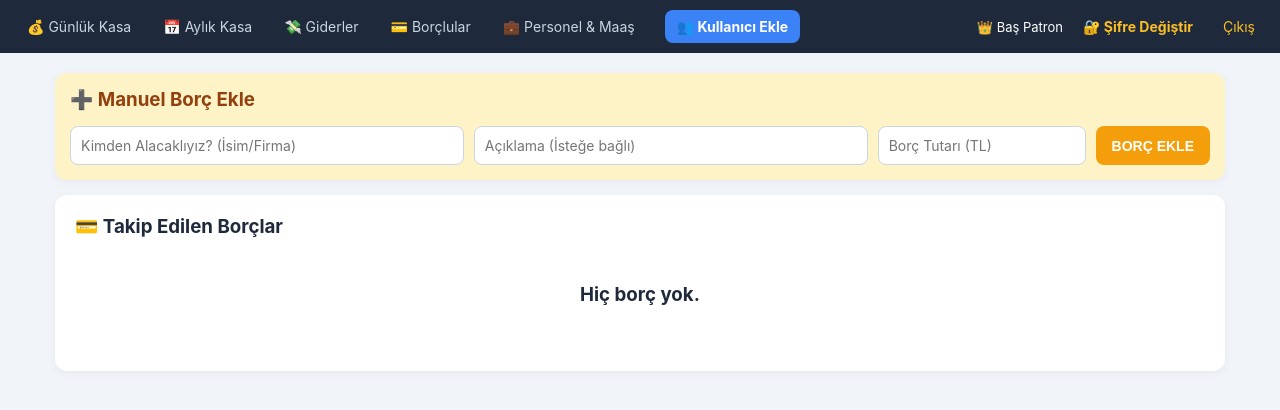
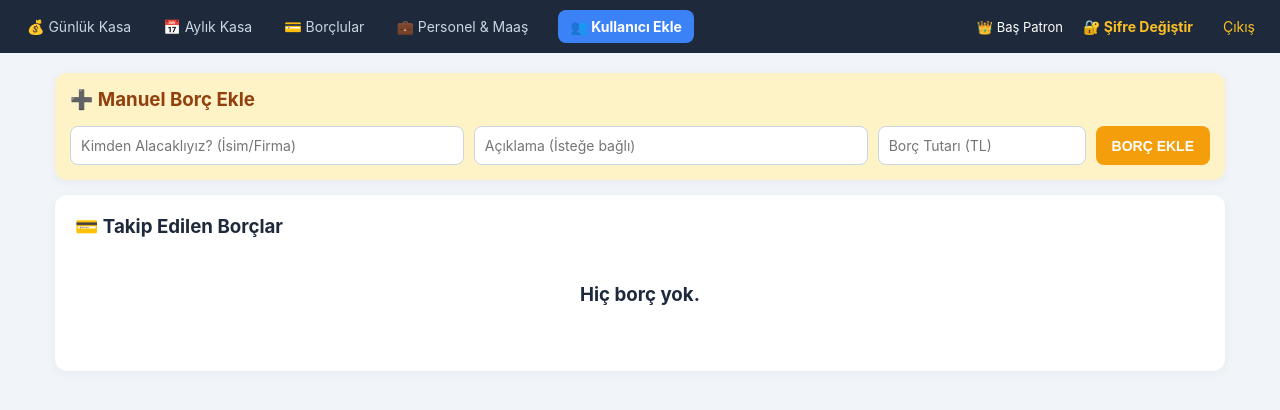
Before and after one commit to Kadirsh299/acar-kasa-takip, a Flask app: page /borclular in a window 1280 px wide. Shown: the top 410 px of the page. Run offline with Flask 3, Linux system fonts and the light colour scheme; the visitor is signed in with stand-in values (Sample User, id 1); data comes from the database, SQL or seed files in the repository; data that the repository does not hold is empty; parts of the project's set-up code (start-up, migrations or seed data) failed here and were passed over.

Commit message:
Update base.html

```diff
--- a/templates/base.html
+++ b/templates/base.html
@@ -34,7 +34,6 @@ input:focus,select:focus{outline:2px solid #3b82f6;border-color:transparent}
 <nav>
 <a href="{{ url_for('kasa') }}">💰 Günlük Kasa</a>
 <a href="{{ url_for('aylik_kasa') }}">📅 Aylık Kasa</a>
-<a href="{{ url_for('giderler') }}">💸 Giderler</a>
 <a href="{{ url_for('borclular') }}">💳 Borçlular</a>
 <a href="{{ url_for('personel') }}">💼 Personel & Maaş</a>
 {% if admin_mi %}
```
